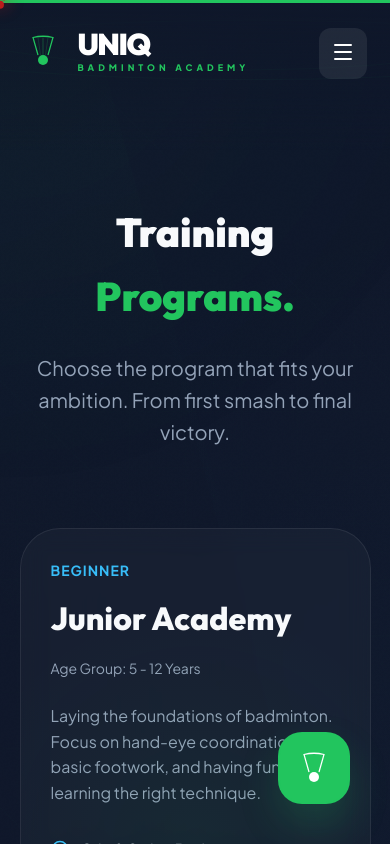
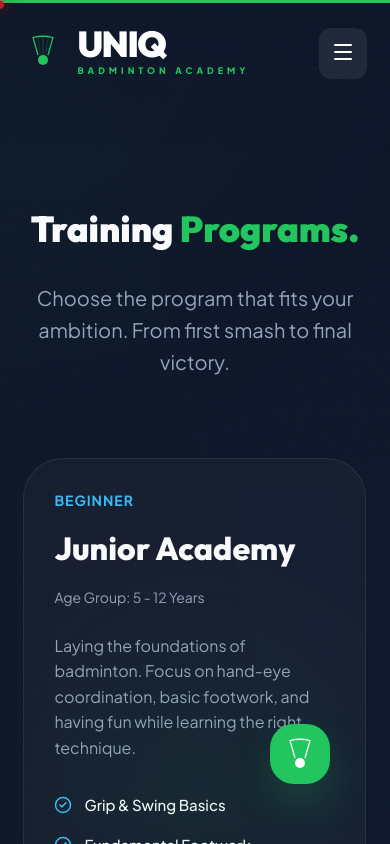
Before and after one commit to ChargeMOD-CMD/uniqbadmintonacademy, a React (Vite) app: page /uniqbadmintonacademy/programs in a window 390 px wide. Shown: the top 844 px of the page. Built offline with nearby package versions, Linux system fonts and the light colour scheme.

Commit message:
Fix: Mobile defects in footer, home CTA, and chatbot scaling

```diff
--- a/src/components/ChatBot.jsx
+++ b/src/components/ChatBot.jsx
@@ -157,6 +157,7 @@ export const ChatBot = () => {
         whileHover={{ scale: 1.1, rotate: 5 }}
         whileTap={{ scale: 0.9 }}
         onClick={() => setIsOpen(!isOpen)}
+        className="chat-toggle"
         style={{
           width: 72, height: 72, borderRadius: "24px",
           background: isOpen ? theme.colors.primary : theme.colors.accent,
--- a/src/components/Layout.jsx
+++ b/src/components/Layout.jsx
@@ -287,7 +287,7 @@ export const Layout = ({ children }) => {
         color: theme.colors.text, position: "relative", overflow: "hidden", zIndex: 20, backdropFilter: "blur(10px)"
       }}>
         <div style={{ position: "absolute", top: 0, left: 0, width: "100%", height: 1, background: `linear-gradient(90deg, transparent, ${theme.colors.accent}, transparent)`, opacity: 0.4 }} />
-        <div style={{ display: "grid", gridTemplateColumns: "2fr 1fr 1fr 1fr", gap: 60, marginBottom: 100, position: "relative", zIndex: 1 }}>
+        <div style={{ display: "grid", gridTemplateColumns: "2fr 1fr 1fr 1fr", gap: 60, marginBottom: 100, position: "relative", zIndex: 1 }} className="responsive-grid">
           <div style={{ maxWidth: 450 }}>
             <div style={{ display: "flex", alignItems: "center", gap: 16, marginBottom: 36 }}>
               <ShuttlecockIcon size={44} />
@@ -313,9 +313,9 @@ export const Layout = ({ children }) => {
             </div>
           </div>
         </div>
-        <div style={{ paddingTop: 40, borderTop: `1px solid ${theme.colors.glassBorder}`, display: "flex", justifyContent: "space-between", alignItems: "center", color: "rgba(255,255,255,0.15)", fontSize: 12, fontWeight: 600, letterSpacing: "1px" }}>
+        <div className="footer-bottom" style={{ paddingTop: 40, borderTop: `1px solid ${theme.colors.glassBorder}`, display: "flex", justifyContent: "space-between", alignItems: "center", color: "rgba(255,255,255,0.15)", fontSize: 12, fontWeight: 600, letterSpacing: "1px" }}>
           <p>© 2025 UNIQ QUANTUM PROTOCOL. TRANSCENDING PHYSICS.</p>
-          <div style={{ display: "flex", gap: 40 }}><span>Privacy.log</span><span>Terms.exec</span></div>
+          <div className="footer-links" style={{ display: "flex", gap: 40 }}><span>Privacy.log</span><span>Terms.exec</span></div>
         </div>
       </footer>
       <style>{`
--- a/src/index.css
+++ b/src/index.css
@@ -126,11 +126,33 @@ a, button {
 
 @media (max-width: 768px) {
   section {
-    padding-left: 5% !important;
-    padding-right: 5% !important;
+    padding-left: 6% !important;
+    padding-right: 6% !important;
   }
 
   .glass-card {
     padding: 30px !important;
   }
+
+  /* Footer Mobile Fix */
+  .footer-bottom {
+    flex-direction: column !important;
+    gap: 20px !important;
+    text-align: center !important;
+  }
+
+  .footer-links {
+    justify-content: center !important;
+  }
 }
+
+@media (max-width: 480px) {
+  h1 { font-size: 36px !important; }
+  h2 { font-size: 28px !important; }
+  .chat-toggle {
+    width: 60px !important;
+    height: 60px !important;
+    bottom: 20px !important;
+    right: 20px !important;
+  }
+}
--- a/src/pages/Home.jsx
+++ b/src/pages/Home.jsx
@@ -137,9 +137,10 @@ export const Home = () => {
           style={{
             background: `radial-gradient(circle at top left, ${theme.colors.accent}20, transparent), #0f172a`,
             borderRadius: "48px", padding: "100px 80px", border: `1px solid ${theme.colors.accent}30`,
-            display: "flex", alignItems: "center", justifyContent: "space-between", flexWrap: "wrap", gap: 60,
+            display: "grid", gridTemplateColumns: "1fr", gap: 60,
             position: "relative", overflow: "hidden"
           }}
+          className="responsive-grid"
         >
           <div style={{ maxWidth: 650, position: "relative", zIndex: 2 }}>
             <h2 className="holographic-text" style={{ fontSize: 52, fontWeight: 900, marginBottom: 28, lineHeight: 1.1, letterSpacing: "-2px" }}>Ignite Your Inner Champion.</h2>
```
